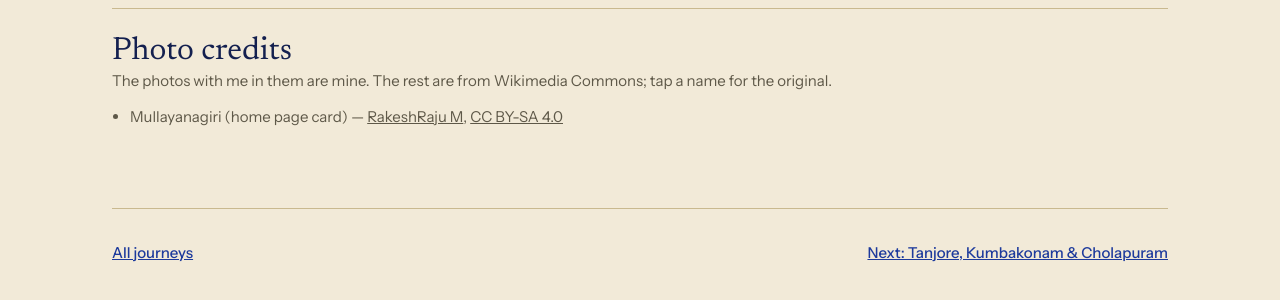
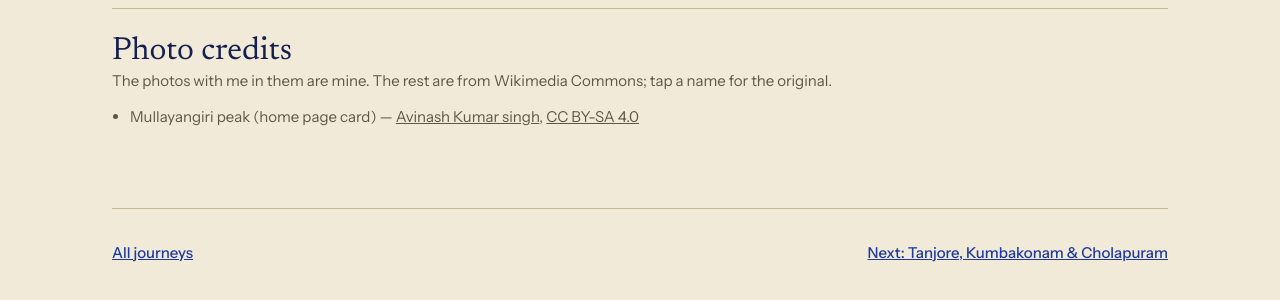
Before and after one commit to gdncomm-aditya-kanoi/Travel-Train, a Jekyll site: the page built from _trips/chikmagalur.md, in a window 1280 px wide and 900 px high, scrolled down 11990 px. Shown: the part 257-557 px from the top of the window. Built offline with Jekyll 4.4.1, drawn with Linux system fonts in a browser that asks for light colours; a script that is not in the unit is left out.

Commit message:
Use sharper 4K open-licensed photos for the Chikmagalur and Pondicherry cards
Co-Authored-By: Claude <noreply@anthropic.com>

```diff
--- a/_trips/chikmagalur.md
+++ b/_trips/chikmagalur.md
@@ -144,11 +144,11 @@ days:
         lat: 13.5530
         lng: 76.0100
 credits:
-  - title: "Mullayanagiri (home page card)"
-    author: "RakeshRaju M"
+  - title: "Mullayangiri peak (home page card)"
+    author: "Avinash Kumar singh"
     license: "CC BY-SA 4.0"
     license_url: https://creativecommons.org/licenses/by-sa/4.0
-    source: https://commons.wikimedia.org/wiki/File:Mullayanagiri,_Chikmagalur_district_of_Karnataka.jpg
+    source: https://commons.wikimedia.org/wiki/File:Mullayangiri_peak_chikkmaglur_karnataka.jpg
 ---
 
 Chikmagalur is Karnataka's coffee country: hills the colour of freshly cut grass, clouds that sit right on the ridges, and waterfalls that only really run in the monsoon. I went for 3 days in August 2024 with a friend, took the train to Kadur and a bus up, stayed two nights at Manu Homestay and covered the peaks and waterfalls on a rented bike. I kept an itinerary, a price list and a story-song list for it, so I put them all here.
```
Also changed, not shown: _trips/pondicherry.md (+3 -3 lines), assets/images/chikmagalur/card.jpg, assets/images/pondicherry/card.jpg.
